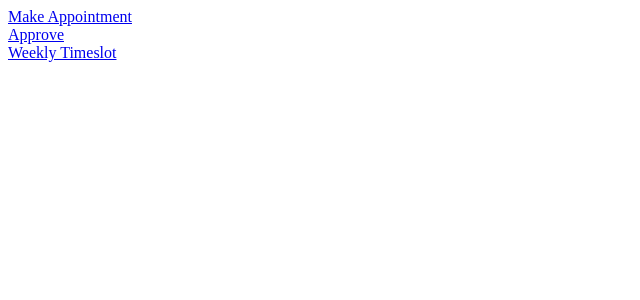
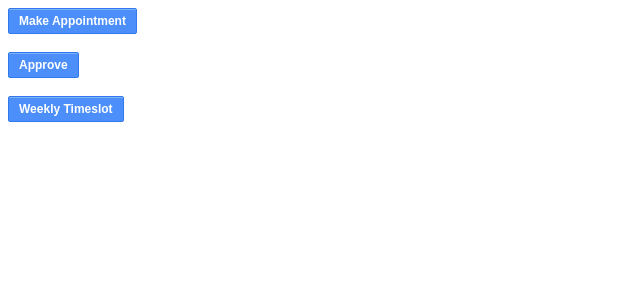
Before and after one commit to QWERTYlim/FYP_Management_System, a PHP site: page / in a window 1280 px wide. Shown: the top 300 px of the page, without its empty margins (0-640 px from the left). Run offline with PHP 8.4, Linux system fonts and the light colour scheme.

Commit message:
index decorate

```diff
--- a/index.php
+++ b/index.php
@@ -2,12 +2,55 @@
 <html>
 <head>
 	<title>Menu</title>
+	<style type="text/css">
+		button {
+    color: #444444;
+    background: #F3F3F3;
+    border: 1px #DADADA solid;
+    padding: 5px 10px;
+    border-radius: 2px;
+    font-weight: bold;
+    font-size: 9pt;
+    outline: none;
+}
+
+button:hover {
+    border: 1px #C6C6C6 solid;
+    box-shadow: 1px 1px 1px #EAEAEA;
+    color: #333333;
+    background: #F7F7F7;
+}
+
+button:active {
+    box-shadow: inset 1px 1px 1px #DFDFDF;
+}
+
+button.blue {
+    color: white;
+    background: #4C8FFB;
+    border: 1px #3079ED solid;
+    box-shadow: inset 0 1px 0 #80B0FB;
+}
+
+button.blue:hover {
+    border: 1px #2F5BB7 solid;
+    box-shadow: 0 1px 1px #EAEAEA, inset 0 1px 0 #5A94F1;
+    background: #3F83F1;
+}
+
+button.blue:active {
+    box-shadow: inset 0 2px 5px #2370FE;
+}
+	</style>
 </head>
 <body>
-<a href='appointment.php'>Make Appointment</a>
+
+<button class='blue'><a href='appointment.php' style="color: white;text-decoration: none;">Make Appointment</a></button>
 <br>
-<a href='appointment_approve.php'>Approve</a>
 <br>
-<a href='weekly_timeslot.php'>Weekly Timeslot</a>
+<button class='blue'><a href='appointment_approve.php' style="color: white;text-decoration: none;">Approve</a></button>
+<br>
+<br>
+<button class='blue'><a href='weekly_timeslot.php' style="color: white;text-decoration: none;">Weekly Timeslot</a></button>
 </body>
 </html>
```
